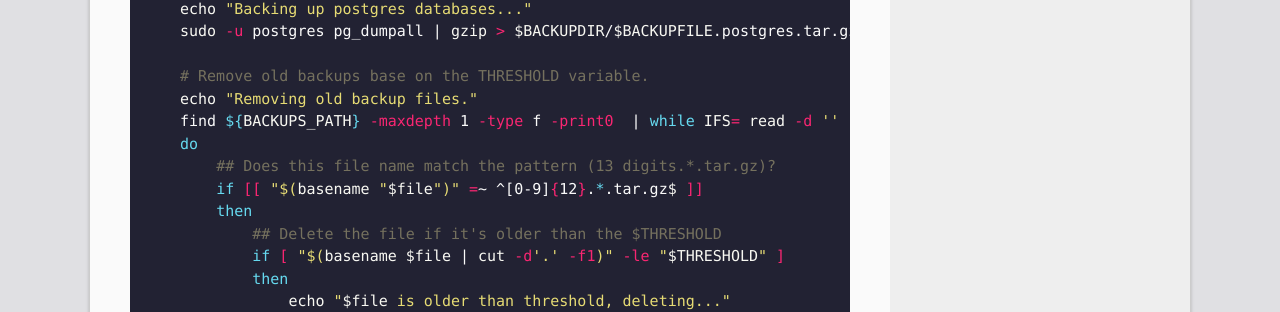
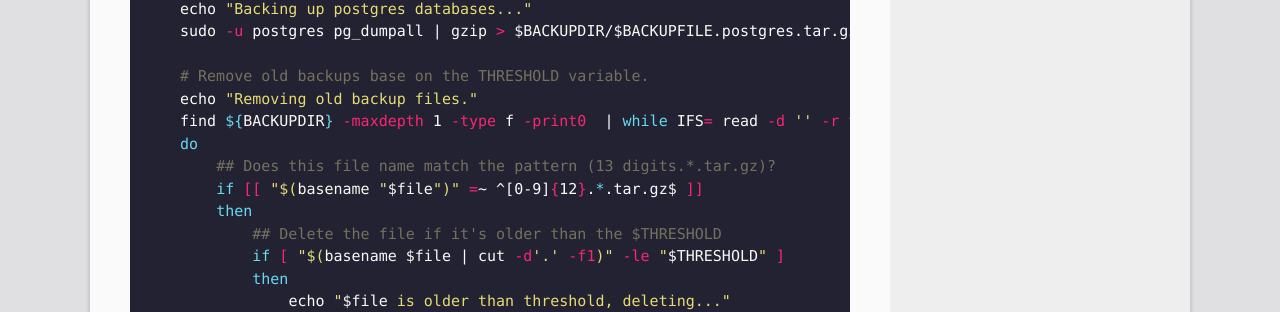
Before and after one commit to szunyog/szunyog.github.io, a Jekyll site: the page built from _posts/2016-07-15-automatic-backup-script-with-tar.md, in a window 1280 px wide. Shown: the part 1363-1675 px from the top of the page. Built offline with Jekyll 4.4.1, drawn with Linux system fonts in a browser that asks for light colours; comment, search, counter and statistics services are not loaded.

Commit message:
Fix variable name in backup script

```diff
--- a/_posts/2016-07-15-automatic-backup-script-with-tar.md
+++ b/_posts/2016-07-15-automatic-backup-script-with-tar.md
@@ -62,7 +62,7 @@ sudo -u postgres pg_dumpall | gzip > $BACKUPDIR/$BACKUPFILE.postgres.tar.gz
 
 # Remove old backups base on the THRESHOLD variable.
 echo "Removing old backup files."
-find ${BACKUPS_PATH} -maxdepth 1 -type f -print0  | while IFS= read -d '' -r file
+find ${BACKUPDIR} -maxdepth 1 -type f -print0  | while IFS= read -d '' -r file
 do
     ## Does this file name match the pattern (13 digits.*.tar.gz)?
     if [[ "$(basename "$file")" =~ ^[0-9]{12}.*.tar.gz$ ]]
```
